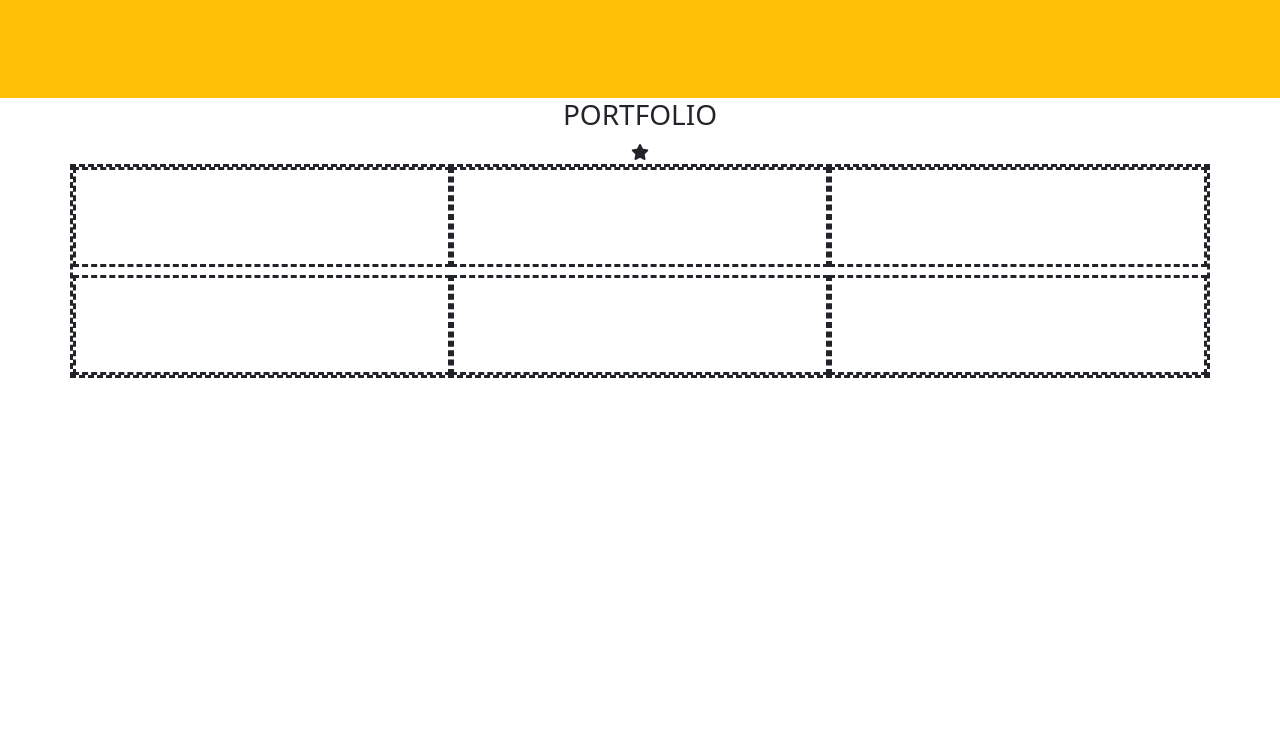
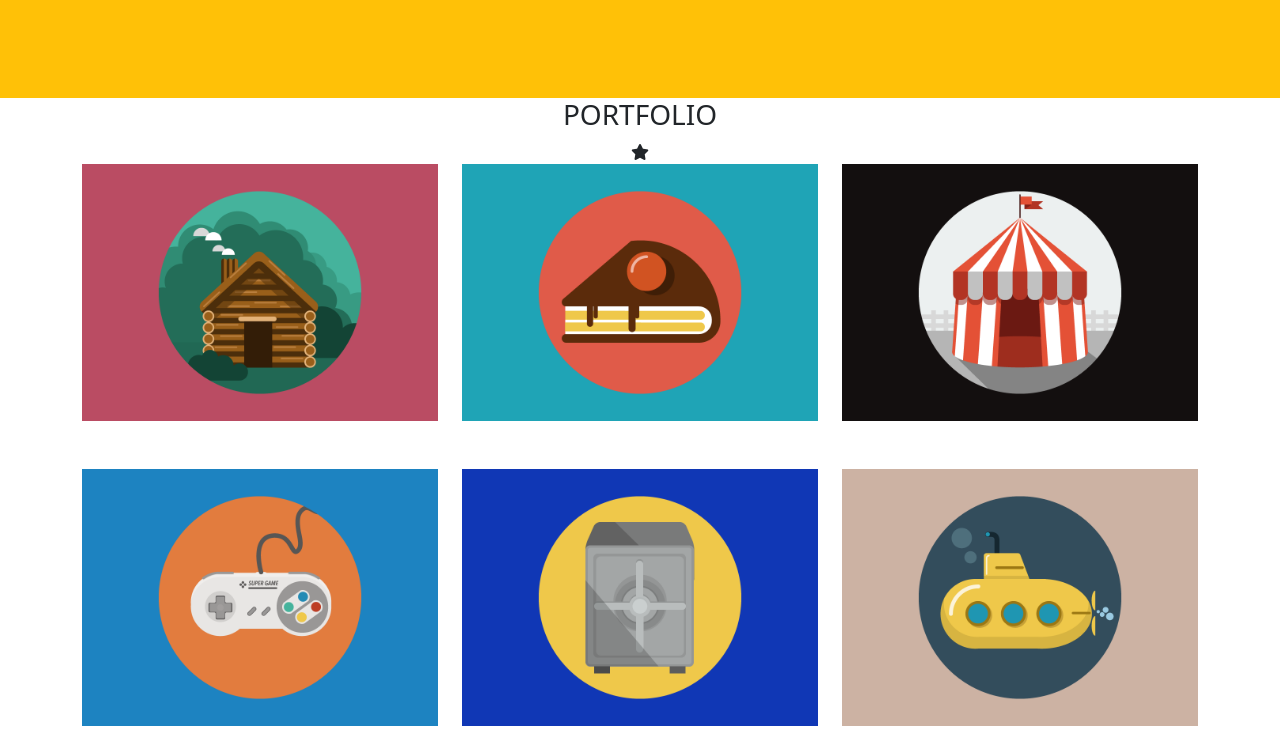
Before and after one commit to SalvatoreGiacomazzo/html-css-bootstrap-freelancer, a plain HTML site: page index.html in a window 1280 px wide. Shown: the part 382-1113 px from the top of the page. Drawn offline with nearby package versions, Linux system fonts and the light colour scheme.

Commit message:
added images

```diff
--- a/index.html
+++ b/index.html
@@ -31,7 +31,7 @@
 <!--Jumbotron-->
 <section class="jumbotron bg-warning">
     <div class="jumbo-container container">
-
+      <div class="user"><img src="./img/avatar.svg" alt=""></div>
    <h2 class="text-center">Start Bootstrap</h2>
    <div class="text-center"><i class="fa-solid fa-star text-light"></i></div>
    <h4 class="text-center">GRAPHIC ARTIST - WEB DESIGNER - ILLUSTRATOR</h4>
@@ -43,14 +43,14 @@
         <div class="text-center"><i class="fa-solid fa-star text-dark"></i></div>
 
         <!--Portfolio Container-->
-        <div class="portfolio-container container-md">
-            <div class="row row-gap-2">
-                <div class="col col-12 col-md-6 col-lg-4 "></div>
-                <div class="col col-12 col-md-6 col-lg-4 "></div>
-                <div class="col col-12 col-md-6 col-lg-4 "></div>
-                <div class="col col-12 col-md-6 col-lg-4 "></div>
-                <div class="col col-12 col-md-6 col-lg-4 "></div>
-                <div class="col col-12 col-md-6 col-lg-4 "></div>
+        <div class="portfolio-container container-md align-items-center">
+            <div class="row row-gap-5 mb-2">
+                <div class="col col-12 col-md-6 col-lg-4 "><img src="./img/cabin.png" alt=""></div>
+                <div class="col col-12 col-md-6 col-lg-4 "><img src="./img/cake.png" alt=""></div>
+                <div class="col col-12 col-md-6 col-lg-4 "><img src="./img/circus.png" alt=""></div>
+                <div class="col col-12 col-md-6 col-lg-4 "><img src="./img/game.png" alt=""></div>
+                <div class="col col-12 col-md-6 col-lg-4 "><img src="./img/safe.png" alt=""></div>
+                <div class="col col-12 col-md-6 col-lg-4 "><img src="./img/submarine.png" alt=""></div>
             </div>
         </div>
      </section>
--- a/style.css
+++ b/style.css
@@ -6,18 +6,21 @@ ul{list-style-type: none;
 
 /*Jumbotron*/
 .jumbotron{height:400px;}
-
+.user{height:200px;}
 
 /*Portfolio*/
-.portfolio{height:800px;}
-.portfolio-container .col{border:dashed;
-height:100px;
+.portfolio{height:auto;}
+.portfolio-container .col{
+height:auto;
 }
-.row{border:dashed;}
+
 
 /*About*/
 .about{height:500px;}
-.col{border: dashed;}
+.col{
+max-height:300px;
+
+}
 a{text-decoration: none;}
 /*Contact me*/
 .container-contact div{border-bottom: 1px solid black;}
@@ -26,3 +29,7 @@ a{text-decoration: none;}
 .info .col{height:100px;}
 /*Footer*/
 footer{height:80px;}
+
+img{display:block;
+    max-height: 100%;
+width:100%;}
```
Also changed, not shown: img/avatar.svg (added), img/cabin.png (added), img/cake.png (added), img/circus.png (added), img/game.png (added), img/safe.png (added), img/submarine.png (added).
